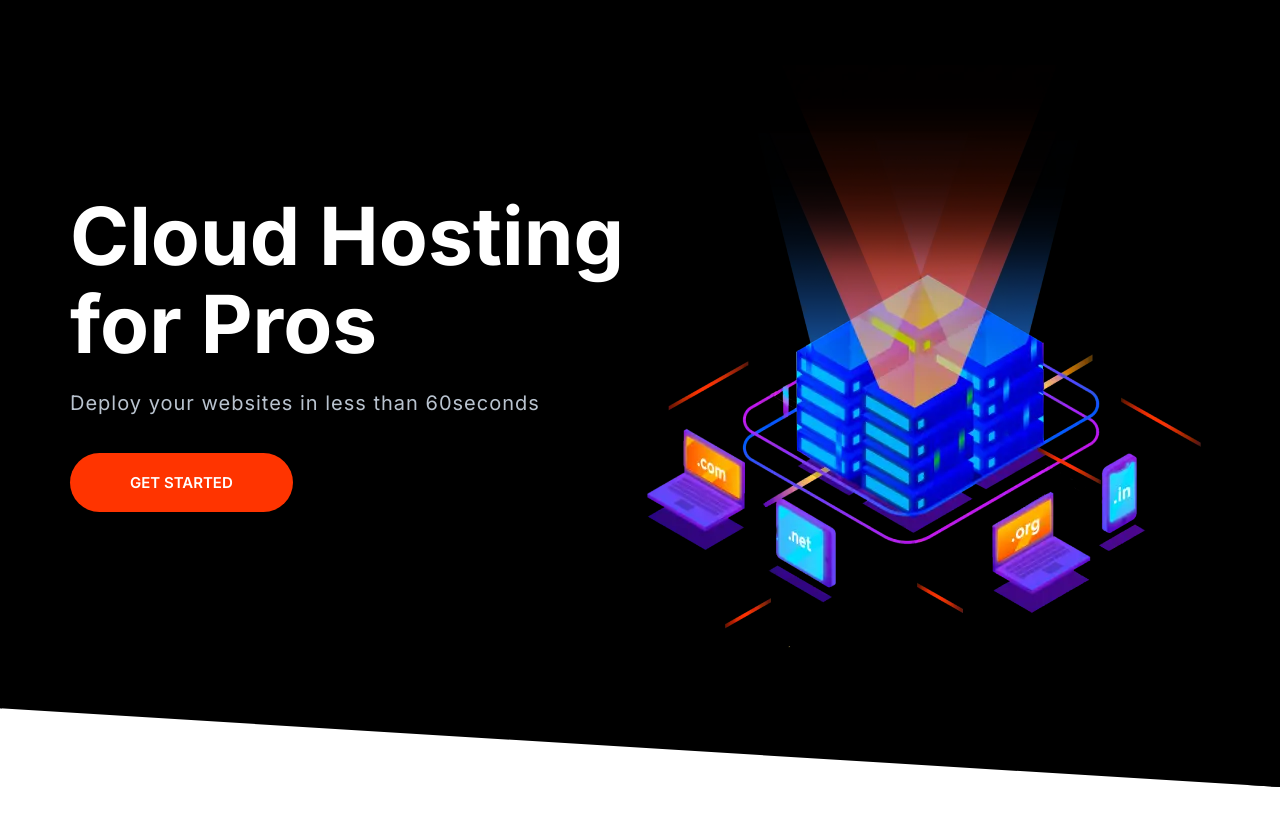
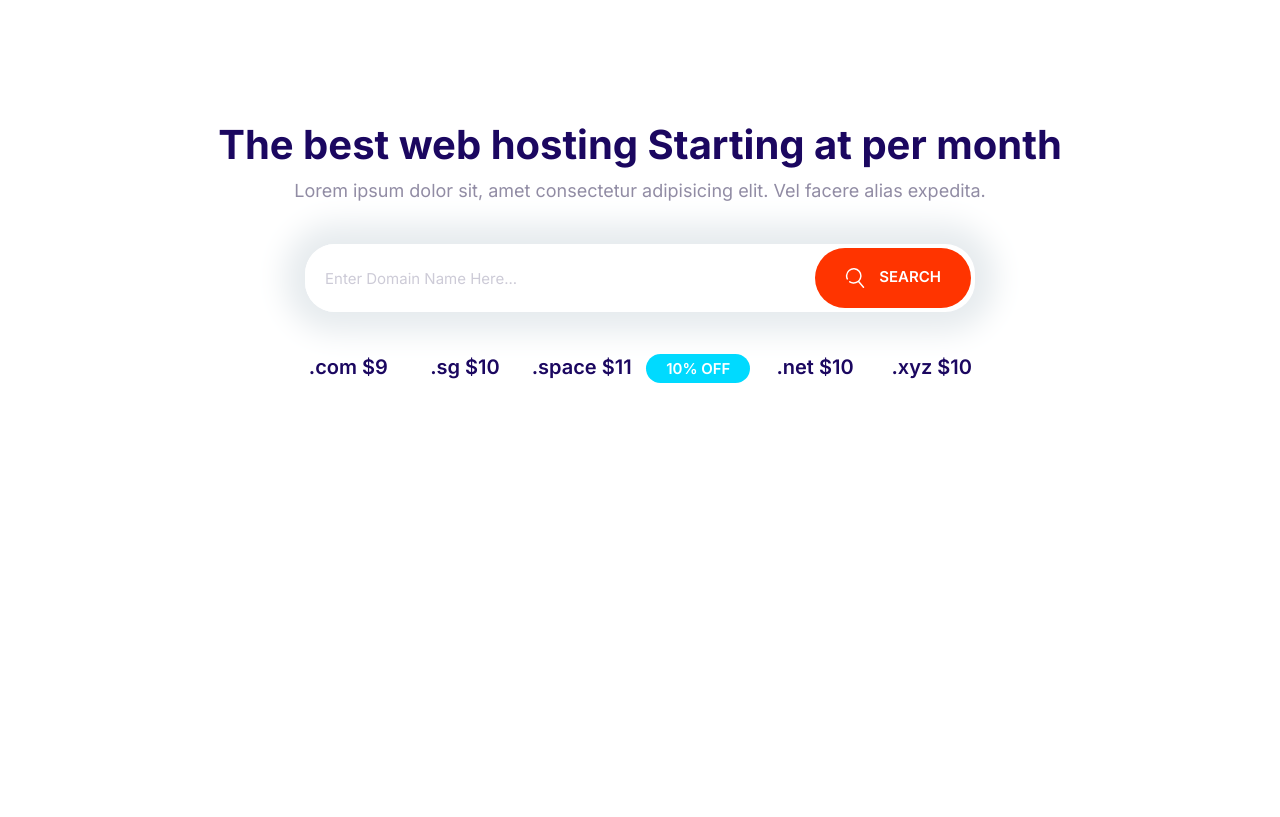
Before and after one commit to mukeshgurusamy-dev/Moshify, a plain HTML site: page index.html in a window 1280 px wide. Drawn offline with Linux system fonts and the light colour scheme.

Commit message:
Build domain-block component.

```diff
--- a/CSS/styles.css
+++ b/CSS/styles.css
@@ -87,7 +87,7 @@ a{
     padding:0.5rem 2rem;
     font-size: 2rem;
     font-weight: 600;
-    white-space: no-wrap;
+    white-space: nowrap;
 }
 /*for Skin*/
 .badge--primary{
@@ -179,10 +179,17 @@ a{
     font-size:1.8rem;
     font-weight: 600;
     margin:1rem 0;
+    outline:0;
     padding: 2rem 3rem;
     text-align: center;
     text-transform: uppercase;
     white-space:nowrap;
+}
+.btn .icon{
+    width:2rem;
+    height:2rem;
+    margin-right: 1rem;
+    vertical-align: middle;
 }
 /*For block button structure*/
 .btn--block{
@@ -258,7 +265,7 @@ a{
 .input-group .input{
     border:0;
     flex-grow: 1;
-    padding:1.5rem 1rem;
+    padding:1.5rem 2rem;
 }
 .input-group .btn{
     margin:4px;
@@ -536,7 +543,6 @@ a{
 .block{
     --padding-vertical:6rem;
     padding:var(--padding-vertical) 4rem;
-    border:2px solid #000;
     margin-bottom:3rem;
 }
 /*for block with backgroundcolor*/
@@ -673,3 +679,25 @@ a{
         align-self: center;
     }
 }
+/*domain-block*/
+.block-domain .input-group{
+    box-shadow:0 0 30px 20px #e6ebee;
+    border:0;
+    margin:4rem auto;
+    max-width:670px;
+}
+.block-domain__prices{
+    font-size:2rem;
+    font-weight: 600;
+    display:grid;
+    grid-template-columns:repeat(3,1fr);
+    grid-template-rows:repeat(2,6rem);
+    justify-items: center;
+    max-width: 700px;
+    margin:0 auto;
+}
+@media screen and (min-width:768px) {
+    .block-domain__prices{
+        grid-template-columns: repeat(auto-fit,minmax(100px/*(or) 10rem*/,1fr));/*repeat(6,1fr);*/
+    }
+}
--- a/index.html
+++ b/index.html
@@ -15,33 +15,39 @@
     <link rel="stylesheet" href="CSS/styles.css" />
   </head>
   <body>
-    <section class="block block--dark block--skewed-right hero">
-      <div class="container grid grid--1x2">
-        <header class="block__header hero__content">
-          <h1 class="block__heading">Cloud Hosting for Pros</h1>
-          <p class="hero__tagline">
-            Deploy your websites in less than 60seconds
-          </p>
-          <a href="#" class="btn btn--accent btn--stretched">Get Started</a>
-        </header>
-        <picture>
-          <source
-            type="image/webp"
-            srcset="
-              images/banner@1x.webp 1x,
-              images/banner@2x.webp 2x,
-              images/banner@3x.webp 3x
-            " />
-          <source
-            type="image/png"
-            srcset="
-              images/banner@1x.png 1x,
-              images/banner@2x.png 2x,
-              images/banner@3x.png 3x
-            " />
-          <img class="hero__image" src="images/banner.png" alt=""
-        /></picture>
+    <!--domain-block component-->
+    <section class="block container block-domain">
+      <header class="block__header">
+        <h2>The best web hosting Starting at per month</h2>
+        <p>
+          Lorem ipsum dolor sit, amet consectetur adipisicing elit. Vel facere
+          alias expedita.
+        </p>
+      </header>
+      <div class="input-group">
+        <input
+          name="domain-name"
+          type="text"
+          class="input"
+          placeholder="enter domain name here..."
+        />
+        <button class="btn btn--accent">
+          <svg class="icon icon--white">
+            <use xlink:href="images/sprite.svg#search"></use>
+          </svg>
+          Search
+        </button>
       </div>
+      <ul class="list block-domain__prices">
+        <li>.com $9</li>
+        <li>.sg $10</li>
+        <li>.space $11</li>
+        <li>
+          <span class="badge badge--secondary">10% OFF</span>
+        </li>
+        <li>.net $10</li>
+        <li>.xyz $10</li>
+      </ul>
     </section>
   </body>
 </html>
```
